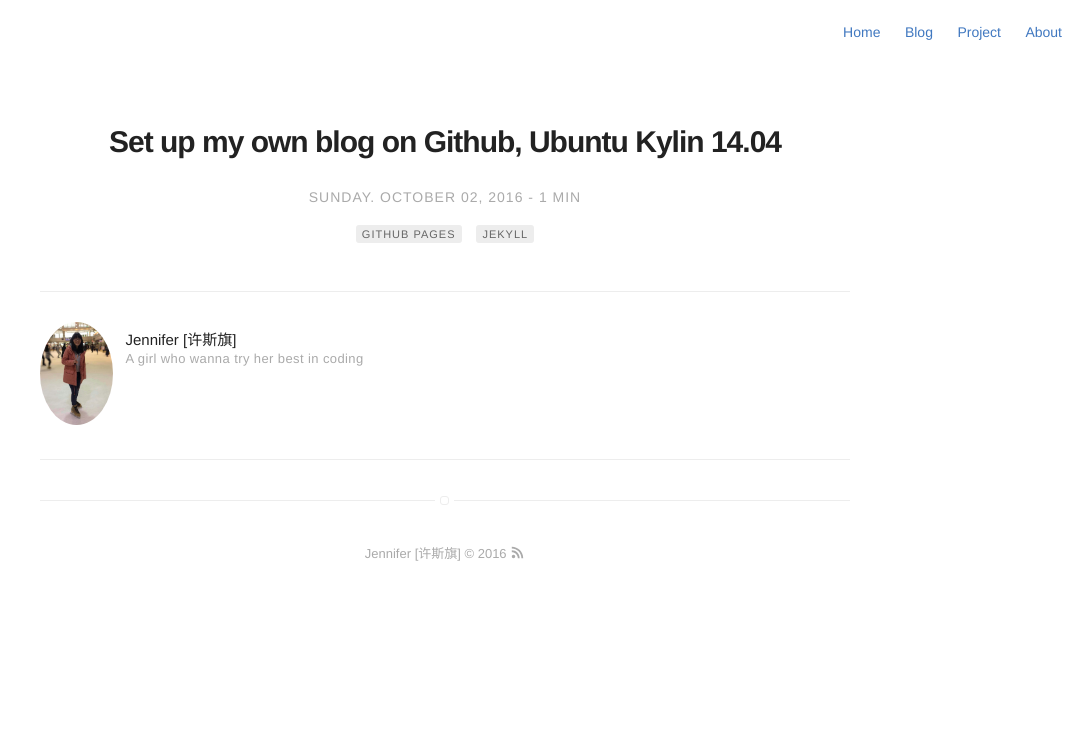
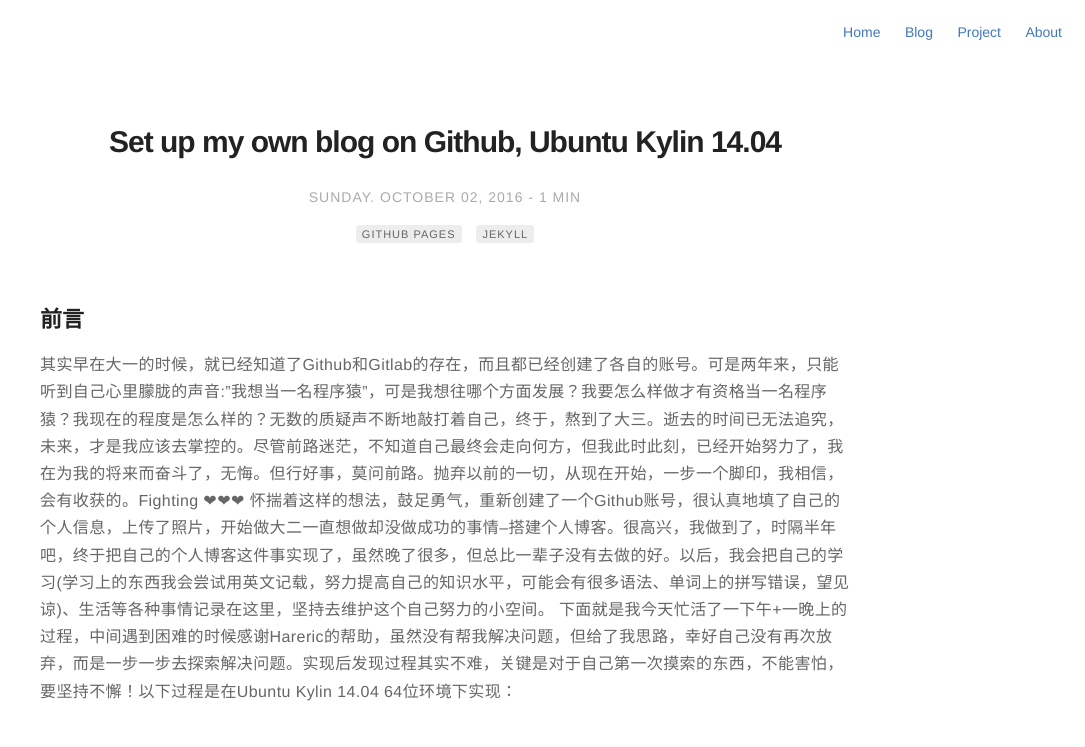
Before and after one commit to siqi-xu/siqi-xu.github.io, a Jekyll site: the page built from _posts/2016-10-02-My-own-blog.md, in a window 1280 px wide and 1400 px high. Shown: the top 747 px of the window, without its empty margins (195-1280 px from the left). Built offline with Jekyll 4.4.1, drawn with Linux system fonts in a browser that asks for light colours; some of the changed text lies outside the part shown.

Commit message:
Update 2016-10-02-My-own-blog.md

````diff
--- a/_posts/2016-10-02-My-own-blog.md
+++ b/_posts/2016-10-02-My-own-blog.md
@@ -8,3 +8,72 @@ tag:
 - Jekyll
 blog: true
 ---
+
+## 前言
+  其实早在大一的时候，就已经知道了Github和Gitlab的存在，而且都已经创建了各自的账号。可是两年来，只能听到自己心里朦胧的声音:"我想当一名程序猿"，可是我想往哪个方面发展？我要怎么样做才有资格当一名程序猿？我现在的程度是怎么样的？无数的质疑声不断地敲打着自己，终于，熬到了大三。逝去的时间已无法追究，未来，才是我应该去掌控的。尽管前路迷茫，不知道自己最终会走向何方，但我此时此刻，已经开始努力了，我在为我的将来而奋斗了，无悔。但行好事，莫问前路。抛弃以前的一切，从现在开始，一步一个脚印，我相信，会有收获的。Fighting ❤❤❤
+	怀揣着这样的想法，鼓足勇气，重新创建了一个Github账号，很认真地填了自己的个人信息，上传了照片，开始做大二一直想做却没做成功的事情--搭建个人博客。很高兴，我做到了，时隔半年吧，终于把自己的个人博客这件事实现了，虽然晚了很多，但总比一辈子没有去做的好。以后，我会把自己的学习(学习上的东西我会尝试用英文记载，努力提高自己的知识水平，可能会有很多语法、单词上的拼写错误，望见谅)、生活等各种事情记录在这里，坚持去维护这个自己努力的小空间。
+	下面就是我今天忙活了一下午+一晚上的过程，中间遇到困难的时候感谢Hareric的帮助，虽然没有帮我解决问题，但给了我思路，幸好自己没有再次放弃，而是一步一步去探索解决问题。实现后发现过程其实不难，关键是对于自己第一次摸索的东西，不能害怕，要坚持不懈！以下过程是在Ubuntu Kylin 14.04 64位环境下实现：
+
+## Sign in GitHub && new repository
+Notice:
+**1. The name of the repository must be the form of “username.github.io”.
+**2. Description can be omitted.
+**3. Check the box to generate a README file.
+![](img/2016-10-02-1.png)
+
+## install Git Client
+GitHub is server, so we need to install Git client to use git in the local file.
+```linux
+$ sudo apt-get install git-core
+```
+
+If you wanna upload your local file to the repository, you need to follow these:
+**1.Set username and email. GitHub will record them on each commit
+```linux
+$ git config --global user.name "your name"
+$ git config --global user.email "your_email@youremail.com"
+```
+**2.Clone repository from or to GitHub
+```linux
+git init
+git add .
+git commit –m “comment”
+git remote add origin https://the address of your repository
+git push -u origin master
+```
+During the process, it might ask you to input your username and password on GitHub.
+
+## Bind the free domain name for your blog
+**1.Apply on Freenom, you can free using for one year
+![](img/2016-10-02-2.png)
+
+
+**2. New file named “CNAME” and write your domain name in it.
+e.g. My CNAME:
+```text
+xusiqi.tk
+```
+**3. Register a DNSPod account and then add some A records
+![](img/2016-10-02-3.png)
+
+**4. Modify nameserver on Freenom
+  We register domain name on Freenom, so the default DNS of domain name is provided by Freenom. Therefore,we need to modify the DNS on Freenom and let DNSPod provide domain name resolving.
+  The steps are: MyDomains -> Manage Domain -> Management Tools -> NameServers.
+  Write the two NS records from DNSPod to Freenom.
+ ![](img/2016-10-02-4.png)
+
+## Test
+```linux
+Dig domain name
+[E.g. dig xusiqi.tk]
+```
+
+因为是clone的博客主题，一些细节的东西需要慢慢改动，变成自己的东西。
+
+Reference
+blog.benson-lin.me
+http://www.jianshu.com/p/882f155897f0#
+https://segmentfault.com/a/1190000004587329
+http://www.jianshu.com/p/08656eb84974
+http://itcoding.tk/2016/06/26/set-up-custom-domain-for-github-pages/
+https://support.dnspod.cn/Kb/showarticle/tsid/177/#ChangeDomainNS
````
